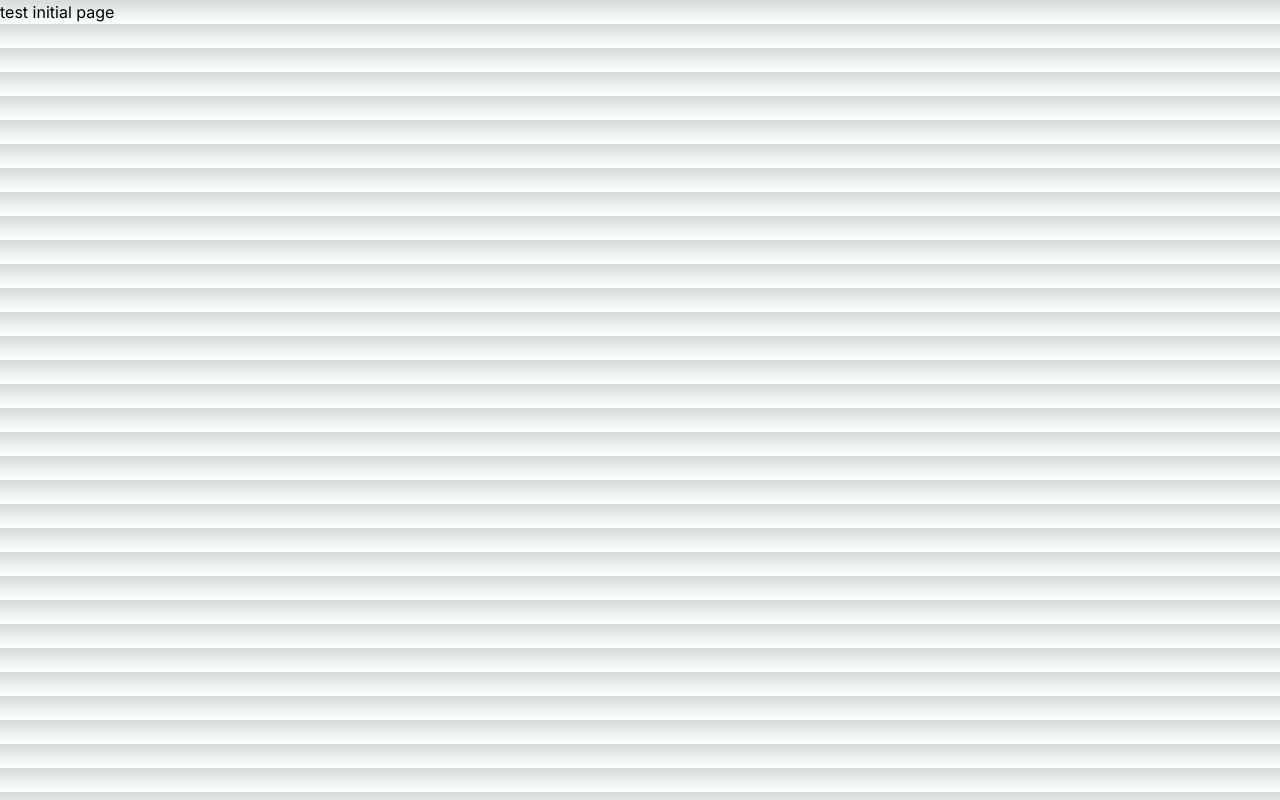
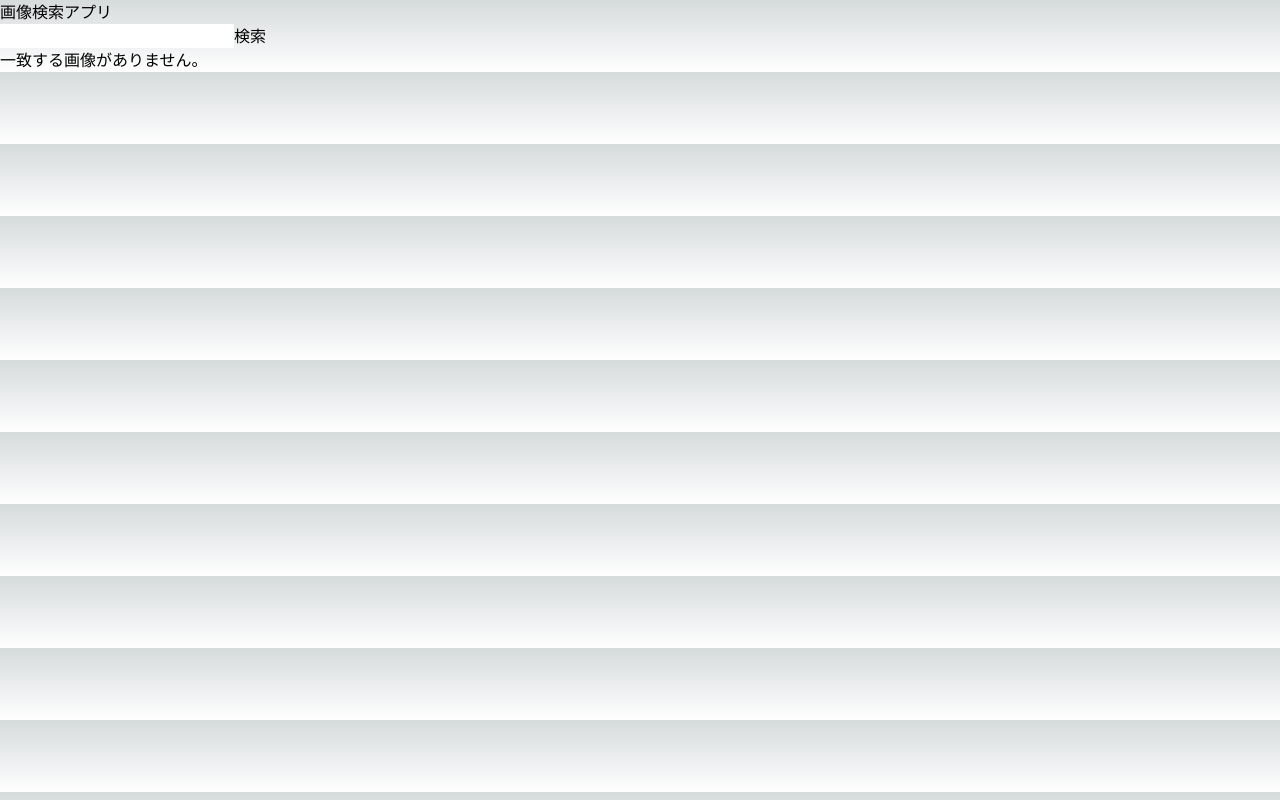
Before and after one commit to faraolwen/moriyuki_deck_image_viewer, a Next.js app: page / in a window 1280 px wide. Built offline with nearby package versions, Linux system fonts and the light colour scheme.

Commit message:
img test

```diff
--- a/app/page.tsx
+++ b/app/page.tsx
@@ -1,7 +1,43 @@
+import { useState } from 'react';
+
+const images = [
+  { id: 1, url: '/images/cat.jpg', tags: ['cat', 'animal'] },
+  { id: 2, url: '/images/dog.jpg', tags: ['dog', 'animal'] },
+  { id: 3, url: '/images/flower.jpg', tags: ['flower', 'nature'] },
+  // 他の画像を追加
+];
+
 export default function Home() {
+  const [searchText, setSearchText] = useState('');
+  const [filteredImages, setFilteredImages] = useState([]);
+
+  const handleSearch = () => {
+    const results = images.filter(image =>
+      image.tags.includes(searchText.toLowerCase())
+    );
+    setFilteredImages(results);
+  };
+
   return (
     <div>
-      <h1>test initial page</h1>
+      <h1>画像検索アプリ</h1>
+      <input
+        type="text"
+        value={searchText}
+        onChange={(e) => setSearchText(e.target.value)}
+      />
+      <button onClick={handleSearch}>検索</button>
+      <div>
+        {filteredImages.length > 0 ? (
+          filteredImages.map(image => (
+            <div key={image.id}>
+              <img src={image.url} alt="" style={{ width: '200px' }} />
+            </div>
+          ))
+        ) : (
+          <p>一致する画像がありません。</p>
+        )}
+      </div>
     </div>
   );
 }
```
